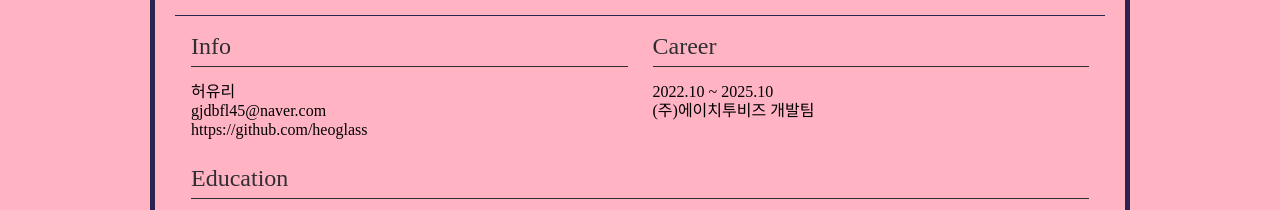
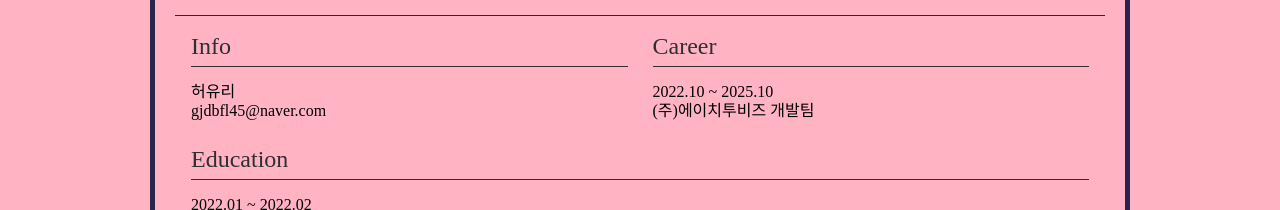
Before and after one commit to heoglass/yuriportfolio, a React (Create React App) app: page / in a window 1280 px wide. Shown: the part 1300-1510 px from the top of the page. Built offline with nearby package versions, Linux system fonts and the light colour scheme; a web font is replaced by a local one.

Commit message:
about 수정

```diff
--- a/src/pages/About.tsx
+++ b/src/pages/About.tsx
@@ -171,7 +171,7 @@ export default function About() {
 
             <InfoText>허유리</InfoText>
             <InfoText>gjdbfl45@naver.com</InfoText>
-            <InfoText>https://github.com/heoglass</InfoText>
+            {/* <InfoText>https://github.com/heoglass</InfoText> */}
           </InfoContainer>
           <CareerContainer>
             <Subtitle>Career</Subtitle>
```
